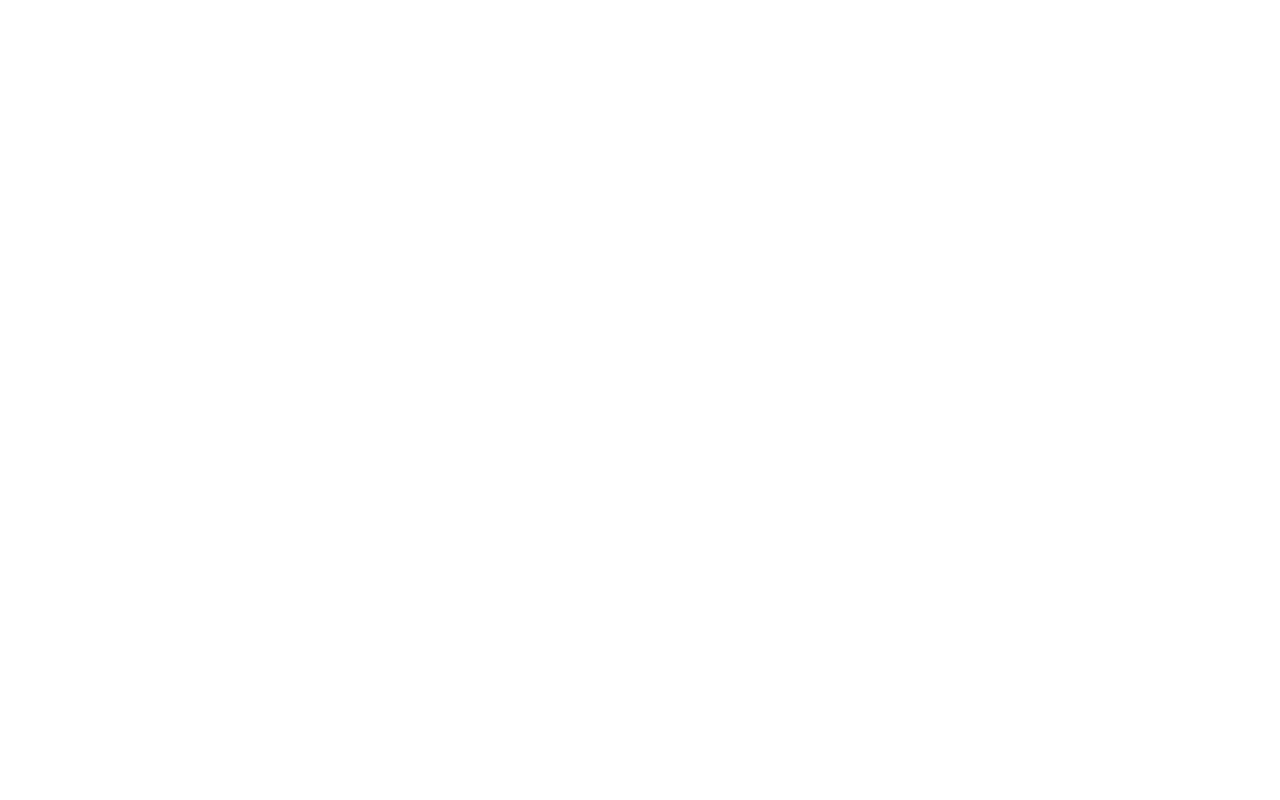
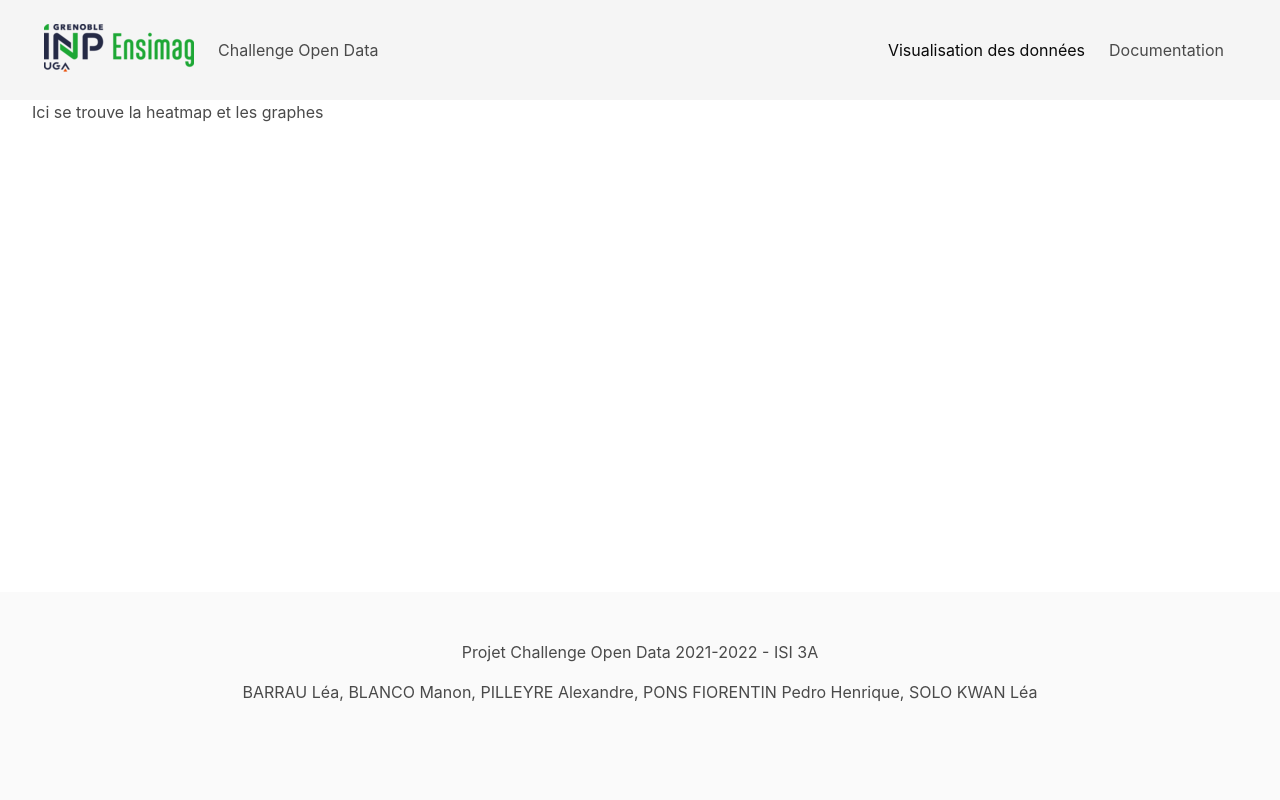
Before and after one commit to phpons/Challenge-Open-Data, a plain HTML site: page src/index.html in a window 1280 px wide. Drawn offline with nearby package versions, Linux system fonts and the light colour scheme.

Commit message:
Ajout nav, footer et switch visu / documentation

```diff
--- a/src/css/index.css
+++ b/src/css/index.css
@@ -1,3 +1,11 @@
-#only-for-linting {
-  display: flex;
+body {
+  min-height: 100vh;
 }
+
+main {
+  flex: 1;
+}
+
+#logo_ensimag {
+  max-height: none;
+}
--- a/src/index.html
+++ b/src/index.html
@@ -3,14 +3,58 @@
 
 <head>
   <meta charset="utf-8">
-  <title>The title</title>
+  <meta name="viewport" content="width=device-width, initial-scale=1">
+  <title>Challenge Open Data</title>
+  <link rel="stylesheet" href="https://cdn.jsdelivr.net/npm/bulma@0.9.3/css/bulma.min.css">
   <link rel="stylesheet" href="css/index.css">
 </head>
 
-<body>
-  <nav></nav>
-  <main></main>
-  <footer></footer>
+<body class="is-flex is-flex-direction-column">
+  <nav class="navbar is-light is-spaced">
+    <div class="navbar-brand">
+      <div class="navbar-item">
+        <img src="img/logo_ensimag_150.png" alt="logo_ensimag" id="logo_ensimag">
+      </div>
+    </div>
+
+    <div class="navbar-menu">
+      <div class="navbar-start">
+        <div class="navbar-item">
+          Challenge Open Data
+        </div>
+      </div>
+
+      <div class="navbar-end">
+        <div class="navbar-item">
+          <a class="navbar-item is-active" id="nav_visu" onclick="switchPage(this.id)">
+            Visualisation des données
+          </a>
+
+          <a class="navbar-item" id="nav_doc" onclick="switchPage(this.id)">
+            Documentation
+          </a>
+        </div>
+      </div>
+    </div>
+  </nav>
+  <main class="container is-fluid">
+    <div id="visualisation">
+      <p> Ici se trouve la heatmap et les graphes</p>
+    </div>
+    <div id="documentation" class="is-hidden">
+      <p> Ici se trouve la documentation</p>
+    </div>
+  </main>
+  <footer class="footer">
+    <div class="content has-text-centered">
+      <p>
+        Projet Challenge Open Data 2021-2022 - ISI 3A
+      </p>
+      <p>
+        BARRAU Léa, BLANCO Manon, PILLEYRE Alexandre, PONS FIORENTIN Pedro Henrique, SOLO KWAN Léa
+      </p>
+    </div>
+  </footer>
   <script src="js/index.js"></script>
 </body>
 
--- a/src/js/index.js
+++ b/src/js/index.js
@@ -1,8 +1,18 @@
 'use strict'
 
-function main () {
-  console.log('Hello world.')
+// Permet de switcher entre la page documentation et la page visualisation de données
+// eslint-disable-next-line no-unused-vars
+function switchPage (id) {
+  const documentation = document.getElementById('documentation')
+  const visualization = document.getElementById('visualisation')
+  const navVisu = document.getElementById('nav_visu')
+  const navDoc = document.getElementById('nav_doc')
+  if ((id === 'nav_doc' && documentation.classList.contains('is-hidden')) || (id === 'nav_visu' && visualization.classList.contains('is-hidden'))) {
+    visualization.classList.toggle('is-hidden')
+    documentation.classList.toggle('is-hidden')
+    navVisu.classList.toggle('is-active')
+    navDoc.classList.toggle('is-active')
+  }
 }
-
 // Use window.onload event to launch the main function when loading process has ended
-window.onload = main
+// window.onload = main;
```
Also changed, not shown: src/img/logo_ensimag_150.png (added).
